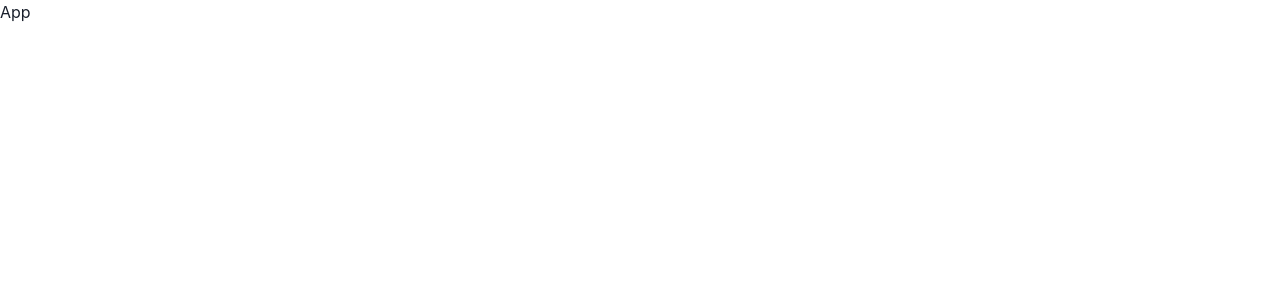
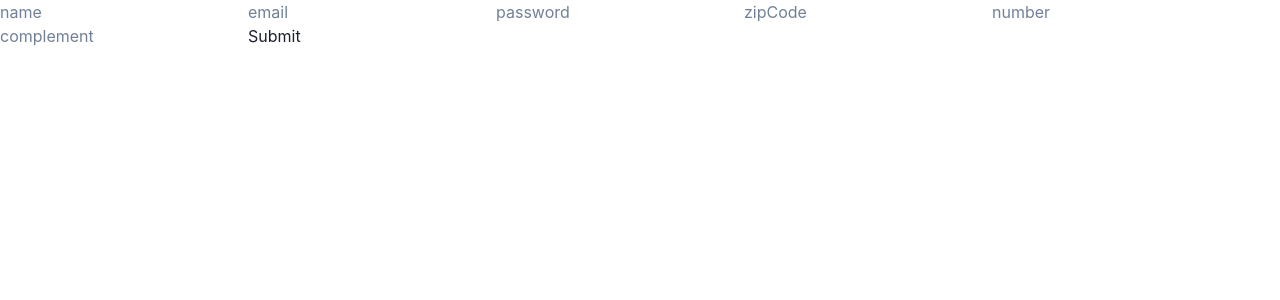
Before and after one commit to bercardosoc/s.p.o.t, a React (Create React App) app: page /signup in a window 1280 px wide. Shown: the top 300 px of the page. Built offline with nearby package versions, Linux system fonts and the light colour scheme.

Commit message:
feat: init sign up basic function

```diff
--- a/package.json
+++ b/package.json
@@ -6,6 +6,7 @@
     "@chakra-ui/react": "^2.2.1",
     "@emotion/react": "^11",
     "@emotion/styled": "^11",
+    "@hookform/resolvers": "^2.9.1",
     "@testing-library/jest-dom": "^5.14.1",
     "@testing-library/react": "^13.0.0",
     "@testing-library/user-event": "^13.2.1",
@@ -18,10 +19,12 @@
     "framer-motion": "^6",
     "react": "^18.2.0",
     "react-dom": "^18.2.0",
+    "react-hook-form": "^7.32.1",
     "react-router-dom": "5",
     "react-scripts": "5.0.1",
     "typescript": "^4.4.2",
-    "web-vitals": "^2.1.0"
+    "web-vitals": "^2.1.0",
+    "yup": "^0.32.11"
   },
   "scripts": {
     "start": "react-scripts start",
--- a/src/App.tsx
+++ b/src/App.tsx
@@ -1,5 +1,5 @@
-import React from 'react';
+import { Routes } from './routes';
 
-const App = () => <>App</>
+const App = () => <Routes/>
 
 export default App;
--- /dev/null
+++ b/src/contexts/AuthContext.tsx
@@ -0,0 +1,80 @@
+import { api } from "../services/api";
+import { createContext, ReactNode, useContext } from "react";
+
+interface AuthProviderProps {
+    children: ReactNode
+}
+
+/* interface Address {
+    zipCode: string
+    number: number
+    complement: string
+}
+
+interface User {
+    id: string
+    name: string
+    email: string
+    address: Address
+} */
+
+interface Address {
+    zipCode: string
+    number: number
+    complement: string
+}
+
+interface signUpCredentials {
+    name: string
+    email: string
+    password: string
+    address: {
+        zipCode: string
+        number: number
+        complement: string
+    }
+}
+
+interface AuthContextData {
+    toSignUp: (credentials: signUpCredentials) => void
+}
+
+export const AuthContext = createContext<AuthContextData>({} as AuthContextData)
+
+export const AuthProvider = ({ children }: AuthProviderProps) => {
+
+    const toSignUp = (data: signUpCredentials) => {
+        const { name, email, password, address } = data
+        console.log(data)
+        api
+        .post("/users/signup",
+        {
+            name: name,
+            email: email,
+            password: password,
+            address: {
+                zipCode: address.zipCode,
+                number: address.number,
+                complement: address.complement
+            }
+        })
+        .then((response) => {
+            console.log("Criou o usuário")
+            // Adicionar toast de sucesso
+        })
+        .catch((err) => {
+            console.log(err)
+            // Adicionar toast de fracasso
+        })
+    }
+
+    return (
+        <AuthContext.Provider
+            value={{ toSignUp }}
+        >
+            { children }
+        </AuthContext.Provider>
+    )
+}
+
+export const useAuth = () => useContext(AuthContext)
--- /dev/null
+++ b/src/contexts/index.tsx
@@ -0,0 +1,15 @@
+import { ReactNode } from "react"
+import { ChakraProvider } from '@chakra-ui/react'
+import { AuthProvider } from "./AuthContext"
+
+interface AppProviderProps {
+    children: ReactNode
+}
+
+export const AppProvider = ({ children }: AppProviderProps) => (
+    <AuthProvider>
+        <ChakraProvider>
+            {children}
+        </ChakraProvider>
+    </AuthProvider>
+)
--- a/src/index.tsx
+++ b/src/index.tsx
@@ -1,8 +1,8 @@
 import React from 'react';
 import ReactDOM from 'react-dom/client';
 import App from './App';
-import { ChakraProvider } from '@chakra-ui/react'
 import {BrowserRouter} from "react-router-dom"
+import { AppProvider } from './contexts';
 
 const root = ReactDOM.createRoot(
   document.getElementById('root') as HTMLElement
@@ -10,10 +10,10 @@ const root = ReactDOM.createRoot(
 
 root.render(
   <React.StrictMode>
-    <ChakraProvider>
       <BrowserRouter>
-        <App/>
+        <AppProvider>
+          <App/>
+        </AppProvider>
       </BrowserRouter>
-    </ChakraProvider>
   </React.StrictMode>
 )
--- /dev/null
+++ b/src/pages/Signin/index.tsx
@@ -0,0 +1 @@
+export const Signin = () => <>Signup</>
--- /dev/null
+++ b/src/pages/Signup/index.tsx
@@ -0,0 +1,72 @@
+import { useContext } from "react"
+import { AuthContext } from "../../contexts/AuthContext"
+
+import { useForm } from "react-hook-form";
+import * as yup from "yup";
+import { yupResolver } from "@hookform/resolvers/yup";
+
+export const Signup = () => {
+
+    const { toSignUp } = useContext(AuthContext)
+
+
+    // Ver se é necessário no front já que tem no back
+    const schema = yup.object().shape({
+        name: yup.string(),
+        email: yup.string(),
+        password: yup.string(),
+        address: yup.object().shape({
+            zipCode: yup.string(),
+            number: yup.number(),
+            complement: yup.string(),
+        })
+    })
+
+    const {
+        register,
+        formState: { errors },
+        handleSubmit,
+    } = useForm ({
+        resolver: yupResolver(schema)
+    })
+
+    // tipar melhor essa any
+    const handleSignup = (data: any) => {
+        console.log(data)
+        toSignUp(data)
+    }
+
+    return (
+        <form
+            onSubmit={handleSubmit(handleSignup)}
+        >
+            <input
+                {...register("name")}
+                placeholder="name"
+            />
+            <input
+                {...register("email")}
+                placeholder="email"
+            />
+            <input
+                {...register("password")}
+                placeholder="password"
+            />
+            <input
+                {...register("address.zipCode")}
+                placeholder="zipCode"
+            />
+            <input
+                {...register("address.number")}
+                placeholder="number"
+            />
+            <input
+                {...register("address.complement")}
+                placeholder="complement"
+            />
+            <button type="submit" >
+                Submit
+            </button>
+        </form>
+    )
+}
--- /dev/null
+++ b/src/routes/Route.tsx
@@ -0,0 +1,17 @@
+import { ComponentType } from "react";
+import { RouteProps, Route as ReactRoute } from "react-router-dom";
+
+interface Props extends RouteProps {
+    isPrivate?: boolean
+    component: ComponentType
+}
+
+export const Route = ({ isPrivate = false, component: Component, ...rest }: Props ) => {
+
+    return (
+        <ReactRoute
+            {...rest}
+            render = {() => <Component/>}
+        />
+    )
+}
--- /dev/null
+++ b/src/routes/index.tsx
@@ -0,0 +1,14 @@
+import { Switch } from "react-router-dom"
+import { Signin } from "../pages/Signin"
+import { Signup } from "../pages/Signup"
+import { Route } from "./Route"
+
+export const Routes = () => {
+
+    return (
+        <Switch>
+            <Route path="/signup" component={Signup}/>
+            <Route path="/signin" component={Signin}/>
+        </Switch>
+    )
+}
--- /dev/null
+++ b/src/services/api.ts
@@ -0,0 +1,5 @@
+import axios from "axios";
+
+export const api = axios.create({
+    baseURL: "http://localhost:3000/",
+})
```
Also changed, not shown: 1 other file (tests, documents, lock files or other folders).
